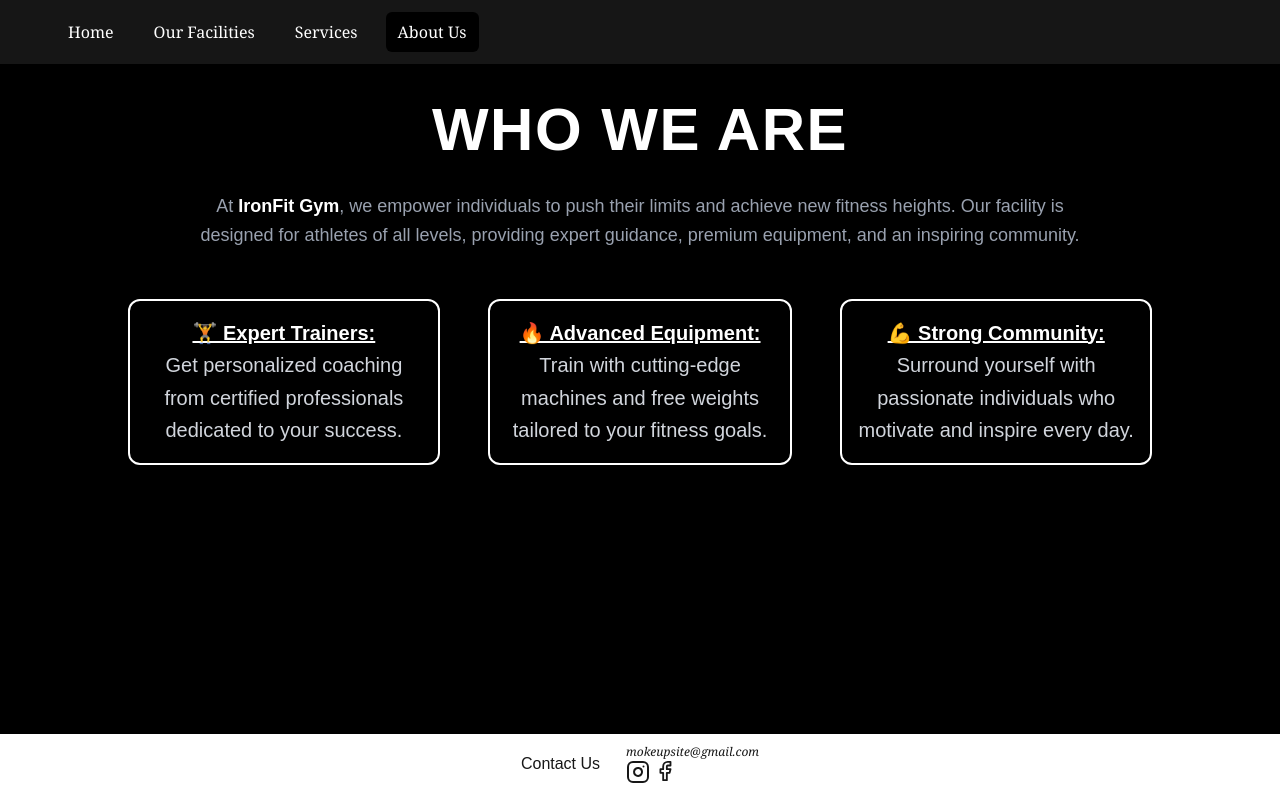
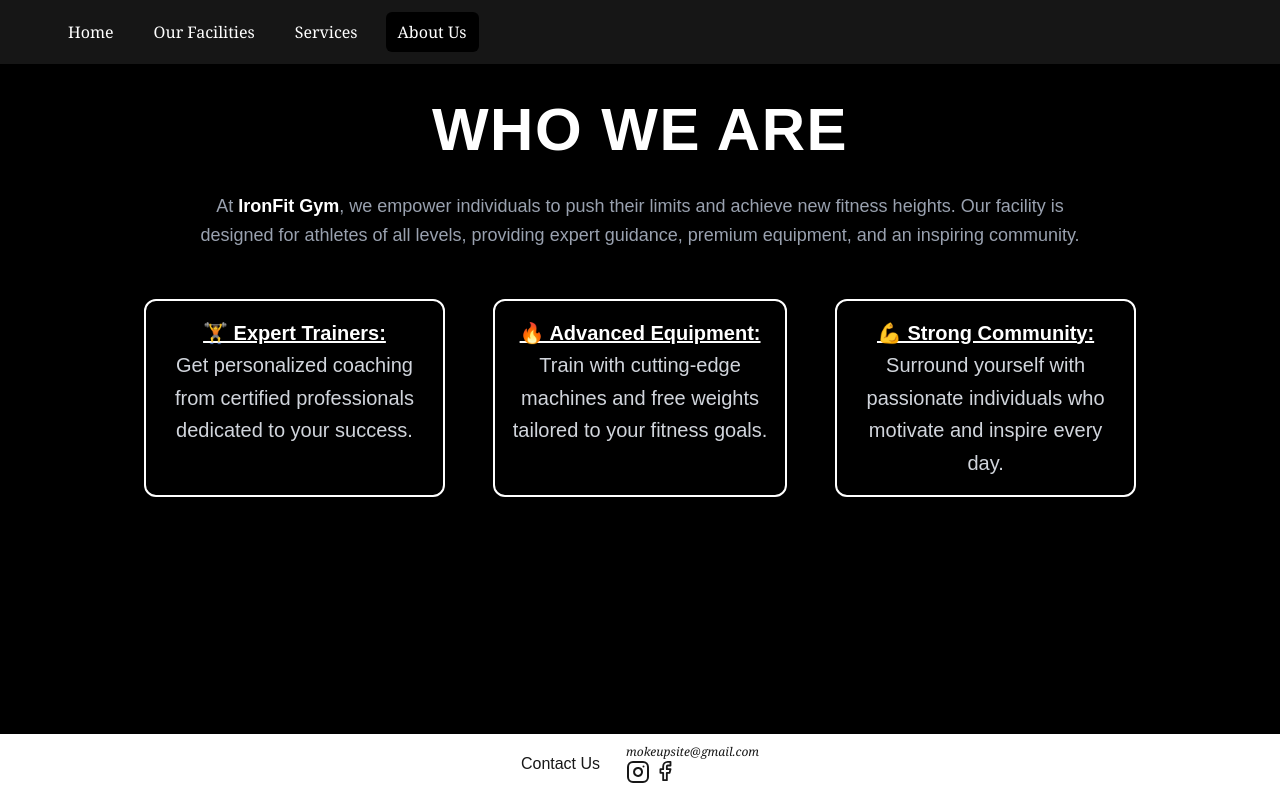
Before and after one commit to raisuman0077/static-gym-site, a Next.js app: page /about-us in a window 1280 px wide. Built offline with nearby package versions, Linux system fonts and the light colour scheme.

Commit message:
issue fixed

```diff
--- a/src/app/about-us/page.tsx
+++ b/src/app/about-us/page.tsx
@@ -1,6 +1,6 @@
 export default function Page() {
   return (
-    <div className="bg-black pt-25 min-h-[92dvh] flex flex-col items-center text-white border-b-2 border-white">
+    <div className="bg-black pt-25 min-h-[92dvh] flex flex-col items-center text-white border-b-2 border-white pb-6">
       <div className="max-w-4xl text-center space-y-8">
         <h1 className="text-6xl font-bold text-white uppercase tracking-wide">
           Who We Are
@@ -13,8 +13,8 @@ export default function Page() {
         </p>
       </div>
 
-      <div className="w-full max-w-5xl text-center mt-12 space-y-8">
-        <div className="flex flex-col md:flex-row justify-between gap-12">
+      <div className="w-full max-w-5xl text-center mt-12 space-y-8  ">
+        <div className="flex px-4 flex-col md:flex-row justify-between gap-12">
           <p className="text-xl text-gray-300 leading-relaxed max-w-md border-2 border-white rounded-xl p-4 text-center">
             <span className="text-white font-semibold underline">
               🏋️ Expert Trainers:
--- a/src/app/service/page.tsx
+++ b/src/app/service/page.tsx
@@ -29,7 +29,7 @@ const services = [
 
 export default function Page() {
   return (
-    <div className="min-h-[92dvh] pt-20 px-6 bg-gray-900 text-white">
+    <div className="min-h-[92dvh] pt-20 px-6 bg-gray-900 text-white pb-6">
       <h2 className="text-4xl font-bold text-center mb-10">Our Services</h2>
       <div className="grid grid-cols-1 sm:grid-cols-2 md:grid-cols-2 gap-6">
         {services.map((service) => (
--- a/src/components/Navbar/index.tsx
+++ b/src/components/Navbar/index.tsx
@@ -29,7 +29,7 @@ export default function Navbar() {
   return (
     <Disclosure
       as="nav"
-      className={`fixed w-full top-0 ${
+      className={`fixed w-full top-0  ${
         ["/facility", "/service", "/about-us"].includes(currentPath)
           ? "bg-[rgba(66,66,66,0.34)] "
           : "bg-[rgba(0,0,0,0.28)] shadow-lg shadow-cyan-50/40 "
@@ -96,7 +96,7 @@ export default function Navbar() {
             leaveFrom="translate-y-0 opacity-100"
             leaveTo="-translate-y-10 opacity-0"
           >
-            <DisclosurePanel className="sm:hidden absolute bg-[rgba(0,0,0,0.28)]  min-w-full">
+            <DisclosurePanel className="sm:hidden absolute bg-[rgba(0,0,0,0.92)]  min-w-full">
               <div className="space-y-1 px-2 pt-2 pb-3">
                 {navigation.map((item) => (
                   <DisclosureButton
```
